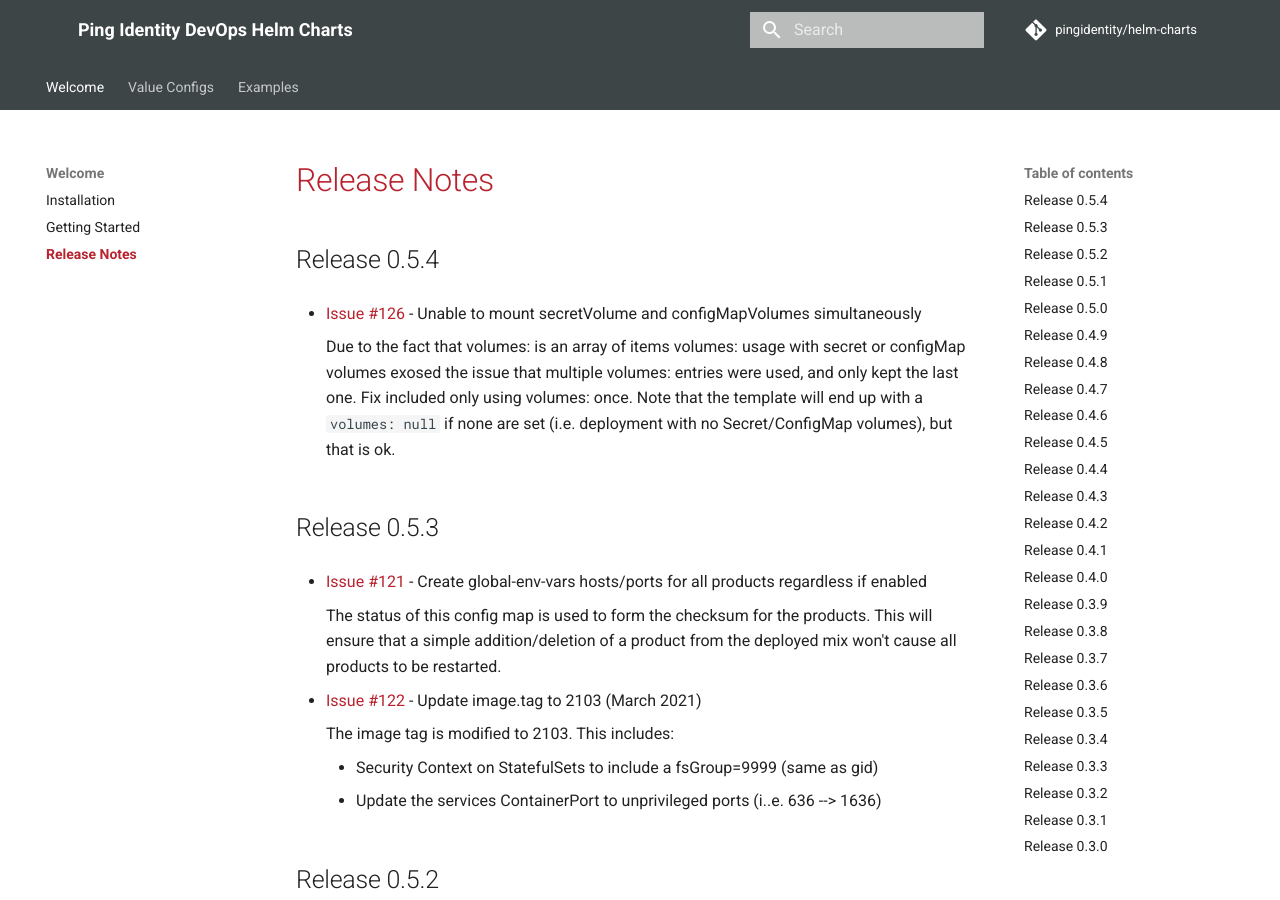
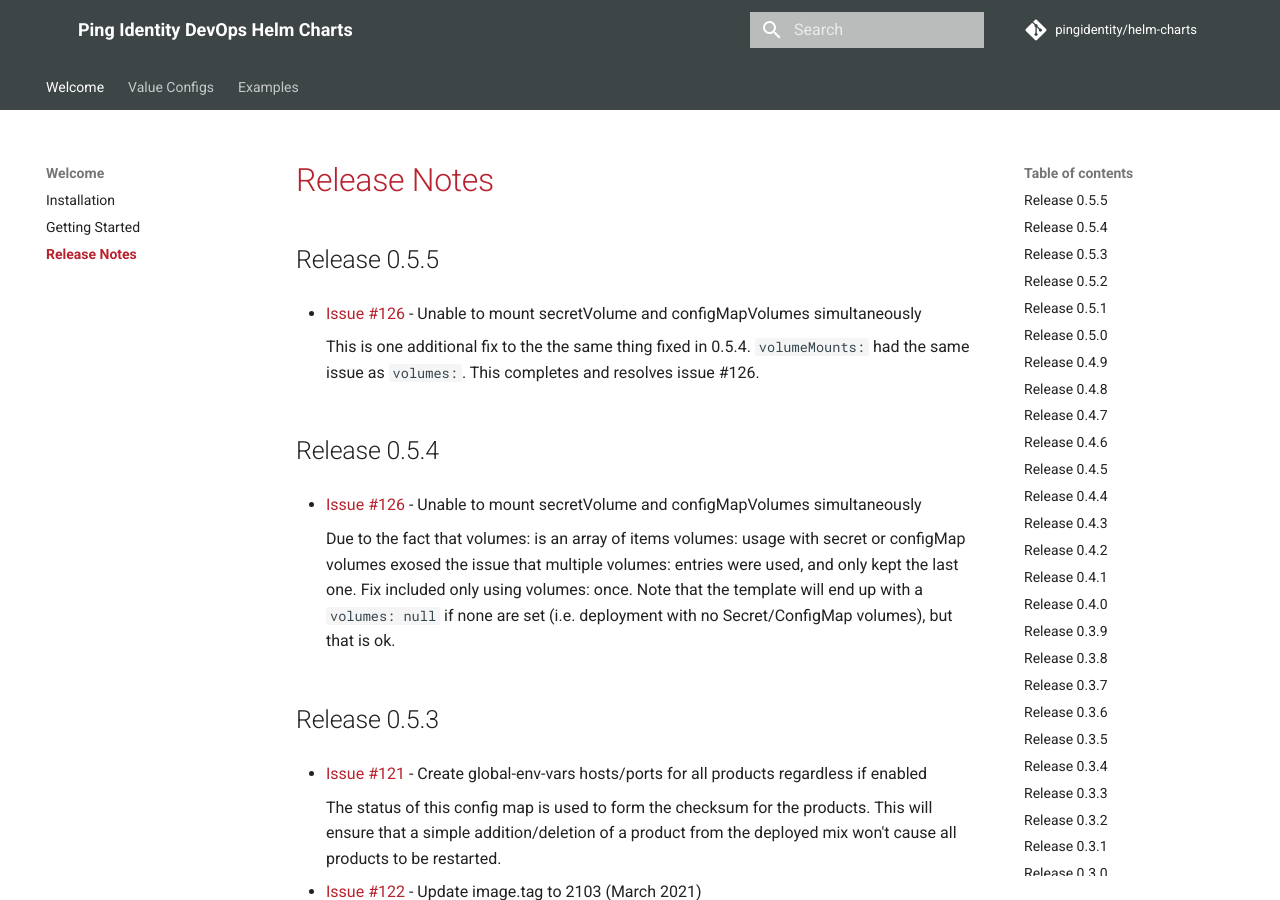
Before and after one commit to pingidentity/helm-charts, an MkDocs documentation site: the page built from docs/release-notes.md, in a window 1280 px wide and 900 px high. Built offline with MkDocs 1.6.1 and Material for MkDocs 9.7.7, drawn with Linux system fonts in a browser that asks for light colours; comment, search, counter and statistics services are not loaded.

Commit message:
Resolve Issue #126 - Fix for volumeMounts

```diff
--- a/docs/release-notes.md
+++ b/docs/release-notes.md
@@ -1,5 +1,12 @@
 # Release Notes
 
+
+## Release 0.5.5
+
+* [Issue #126](https://github.com/pingidentity/helm-charts/issues/126) - Unable to mount secretVolume and configMapVolumes simultaneously
+
+    This is one additional fix to the the same thing fixed in 0.5.4.  `volumeMounts:` had the same issue as `volumes:`.  This
+    completes and resolves issue #126.
 
 ## Release 0.5.4
 
```
Also changed, not shown: 2 other files.
